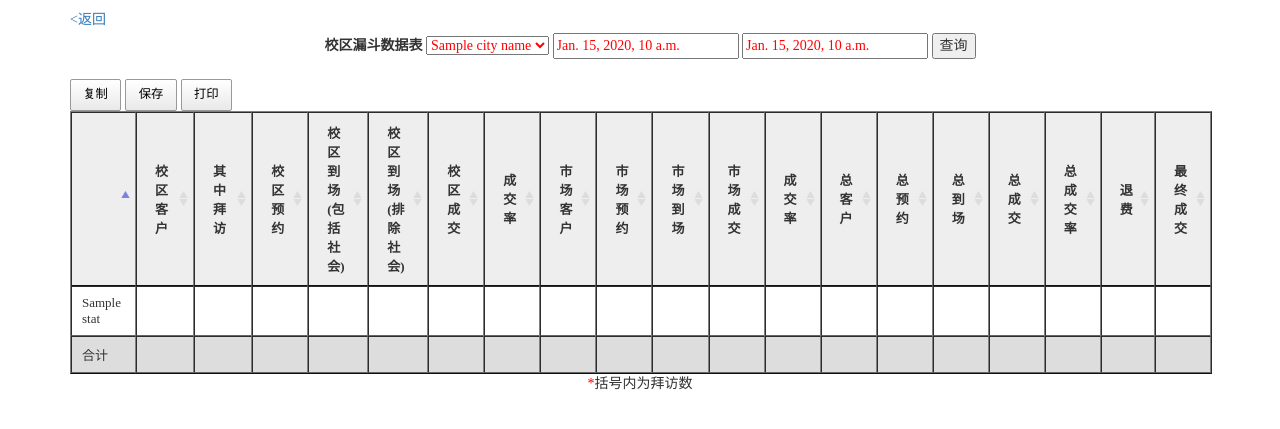
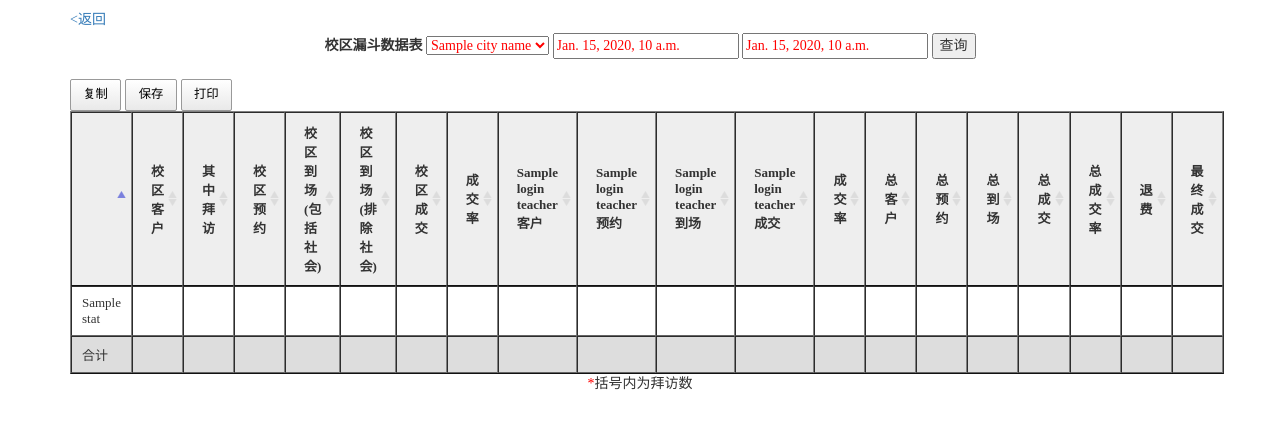
Before and after one commit to patchli214/go2crm, a Django app: template statistic/templates/allRemainBranch.html in a window 1280 px wide. Shown: the top 429 px of the page. Run offline with Django 3.2, Linux system fonts and the light colour scheme; the template is opened without the code that fills it: most values are stand-ins (such as "Sample title", 1, 10 or a date in 2020); parts of the project's set-up code (start-up, migrations or seed data) failed here and were passed over; some libraries are stand-ins or nearby versions.

Commit message:
登陆时增加主要收单部门名

```diff
--- a/statistic/templates/allBranchRevenue2.html
+++ b/statistic/templates/allBranchRevenue2.html
@@ -34,7 +34,7 @@ th{width:60px;}
         <th style="padding:3px 0 3px 10px;">序号</th>
         <th style="padding:3px 0 3px 10px;">校区</th>
         <th style="padding:3px 0 3px 10px;" align="center">新生人数</th>
-        <th style="padding:3px 0 3px 10px;" align="center">{{NB}}招生</th>
+        <th style="padding:3px 0 3px 10px;" align="center">{{login_teacher.cityHeadquarterName}}招生</th>
         <th style="padding:3px 0 3px 10px;" align="center">新生续费人数</th>
         <th style="padding:3px 0 3px 10px;" align="center">老生续费人数</th>
         <th style="padding:3px 0 3px 10px;" align="center">流失人数</th>
--- a/statistic/templates/allRemainBranch.html
+++ b/statistic/templates/allRemainBranch.html
@@ -38,10 +38,10 @@ th{width:60px;}
         <th width="80" align="center">校区到场(排除社会)</th>
         <th  align="center">校区成交</th>
         <th  align="center">成交率</th>
-        <th  align="center">市场客户</th>
-        <th  align="center">市场预约</th>
-        <th  align="center">市场到场</th>
-        <th  align="center">市场成交</th>
+        <th  align="center">{{login_teacher.cityHeadquarterName}}客户</th>
+        <th  align="center">{{login_teacher.cityHeadquarterName}}预约</th>
+        <th  align="center">{{login_teacher.cityHeadquarterName}}到场</th>
+        <th  align="center">{{login_teacher.cityHeadquarterName}}成交</th>
         <th  align="center">成交率</th>
         <th  align="center">总客户</th>
         <th  align="center">总预约</th>
--- a/teacher/models.py
+++ b/teacher/models.py
@@ -71,7 +71,8 @@ class Login_teacher(Document):
     branch = StringField()
     branchName = StringField()
     branchType = IntField() #1-市场、网络，0-校区,2-职能部门，3-管理
-    cityHeadquarter = StringField() #所在城市总部branchId
+    cityHeadquarter = StringField() #所在城市主要收单部门branchId
+    cityHeadquarterName = StringField() #所在城市主要收单部门branchName
     branchTel = StringField()
     cityId = StringField()#city oid
     city = StringField()#city name
--- a/tools/constant.py
+++ b/tools/constant.py
@@ -1,7 +1,7 @@
 #!/usr/bin/env python
 # -*- coding:utf-8 -*-
 from collections import OrderedDict
-__author__ = 'bee'
+__author__ = 'patch'
 
 DEBUG = False
 TEST_USER_EXPIREDAY = 7
@@ -15,7 +15,8 @@ APP_SECRET = '8350dfed6f04b4c4e5924ca334200070'
 TOKEN_URL = 'https://api.weixin.qq.com/cgi-bin/token?grant_type=client_credential&appid='+APPID+'&secret='+APP_SECRET
 TICKET_URL = 'https://api.weixin.qq.com/cgi-bin/ticket/getticket?type=jsapi&access_token='
 SIGN_CLASS_EXPIRE_DAY = 3#本月此日后不能修改上月签到，不能修改上月合同
-NET_BRANCH = '5867c26f0bb1e63b74d6cd62'#市场部：'5a6299c297a75d4d8c66b531'
+#NET_BRANCH = '5867c26f0bb1e63b74d6cd62'#网络营销部
+NET_BRANCH = '5a6299c297a75d4d8c66b531'#市场部
 BEIJING = '5867c05d3010a51fa4f5abe5'
 SHANGHAI = '58bf7d9897a75d4e65592c9f'
 BJ_CAIWU = '5ab86f5397a75d3c74041a69'
--- a/tools/utils.py
+++ b/tools/utils.py
@@ -219,6 +219,7 @@ def checkCookie(request):
     login_teacher.branchSN = request.COOKIES.get('branchSN', '')
     login_teacher.branchType = request.COOKIES.get('branchType', '')
     login_teacher.cityHeadquarter = request.COOKIES.get('cityHeadquarter', '')
+    login_teacher.cityHeadquarterName = request.COOKIES.get('cityHeadquarterName', '')
     login_teacher.isSuper = request.COOKIES.get('isSuper', '')
 
     login_teacher.showIncome = request.COOKIES.get('showIncome', '')
```
Also changed, not shown: teacher/views.py (+7 -0 lines), 1 other file.
